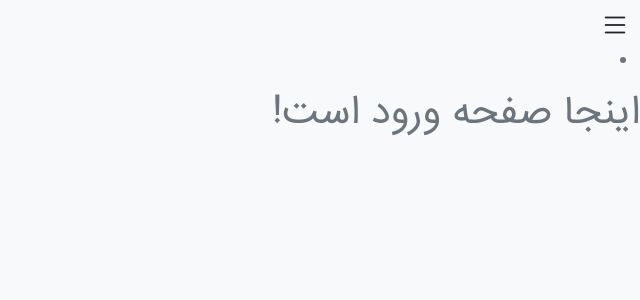
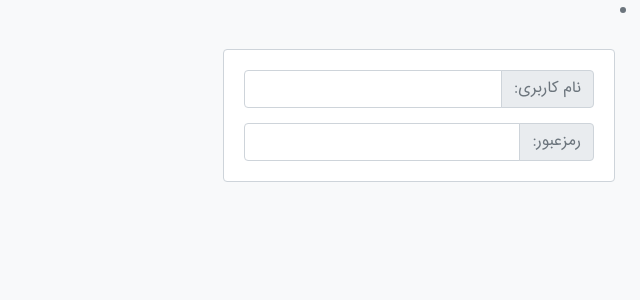
Before and after one commit to ITVC-OpenSource/Programming-academy, a PHP site: page /login in a window 1280 px wide. Shown: the top 300 px of the page, without its empty margins (640-1280 px from the left). Run offline with PHP 8.4, Linux system fonts and the light colour scheme; some libraries are stand-ins or nearby versions.

Commit message:
Update code.

```diff
--- a/assets/css/style.min.css
+++ b/assets/css/style.min.css
@@ -3,10 +3,18 @@
   src: url("../font/AMYSans.ttf");
 }
 #open-menu{
+  display: none;
   padding: 5px;
-  width: 50px;
-  height: 50px;
+  font-size: 150%;
 }
-#open-menu::before{
-  font-size: 30px;
+.login-form{
+  width: fit-content;
+  padding: 20px;
+  margin: 25px;
 }
+.input-group{
+  margin-bottom: 15px;
+}
+.input-group[data-why="passw"]{
+  margin-bottom: 0;
+}
--- a/assets/pages/header.php
+++ b/assets/pages/header.php
@@ -2,7 +2,7 @@
 <html lang="fa" dir="rtl">
   <head>
     <meta charset="utf-8">
-    <link rel="stylesheet" href="<?php echo __DIR__; ?>/../css/style.min.css">
+    <link rel="stylesheet" href="/../css/style.min.css">
     <meta name="viewport" content="width=device-width, initial-scale=1">
     <title>آموزش یعنی AMY98.IR</title>
   </head>
--- a/assets/pages/login.php
+++ b/assets/pages/login.php
@@ -1,4 +1,13 @@
 <?php
 include(__DIR__ . '/header.php');
 ?>
-<h1>اینجا صفحه ورود است!</h1>
+<form class="form-control login-form text-seconderay" action="logina.php" method="post">
+  <div dir="rtl" class="input-group" data-why="uname">
+    <span class="input-group-text text-secondary" id="basic-addon1">نام کاربری:</span>
+    <input name="uname" dir="ltr" type="text" class="form-control" autocomplete="off">
+  </div>
+  <div dir="rtl" class="input-group" data-why="passw">
+    <span class="input-group-text text-secondary" id="basic-addon2">رمزعبور:</span>
+    <input name="passw" dir="ltr" type="text" class="form-control" autocomplete="off">
+  </div>
+</form>
```
